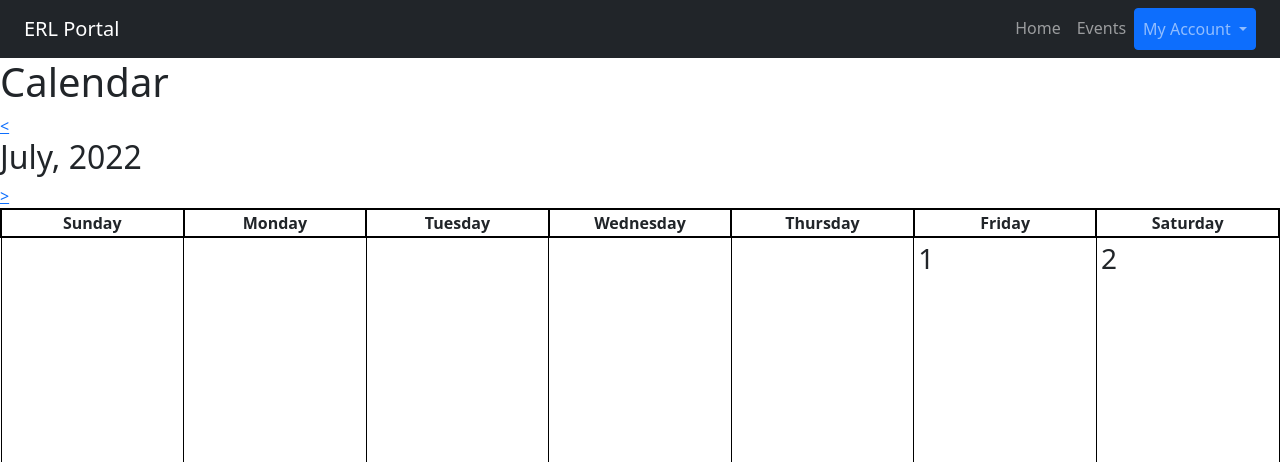
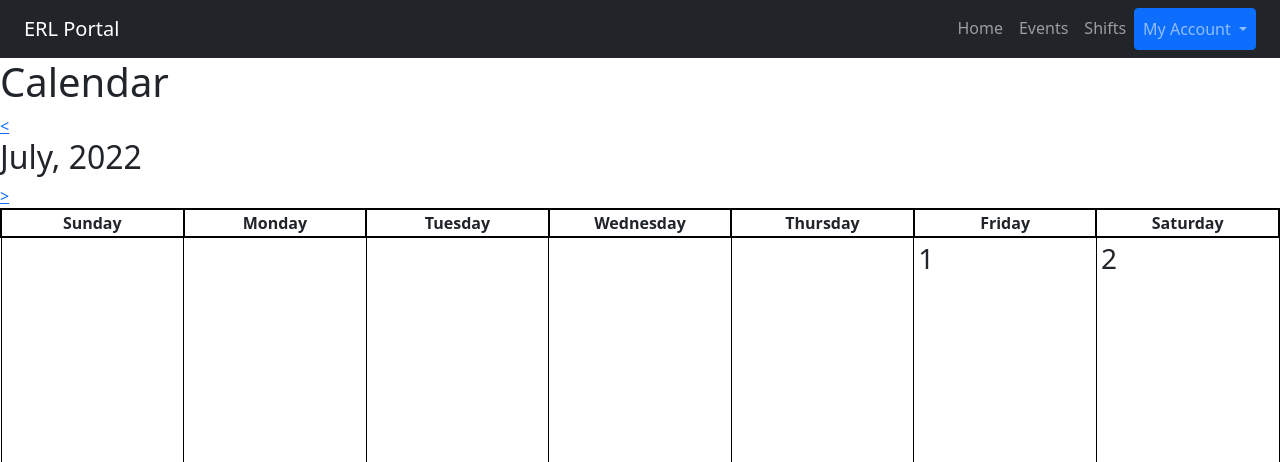
Before and after one commit to matthew-talamantes/ERL-portal, a Django app: page /events/calendar/2022/07/ in a window 1280 px wide. Shown: the top 462 px of the page. Run offline with Django 4.2, Linux system fonts and the light colour scheme; a user stored in the database is signed in; data comes from the database, SQL or seed files in the repository.

Commit message:
Add link to shifts calendar to navbar

```diff
--- a/erlportal/pages/templates/pages/base.html
+++ b/erlportal/pages/templates/pages/base.html
@@ -29,7 +29,9 @@
                 {% now "Y" as year %}
                 {% now "n" as month %}
                 <li class="nav-item"><a class="nav-link"
-                        href="{% url 'events-calendar' year=year  month=month%}">Events</a></li>
+                        href="{% url 'events-calendar' year=year  month=month %}">Events</a></li>
+                <li class="nav-item"><a class="nav-link"
+                        href="{% url 'shifts-calendar' year=year month=month %}">Shifts</a></li>
                 {% if user.is_authenticated %}
                 <li class="nav-item dropdown">
                     <a class="nav-link dropdown-toggle btn btn-primary" href="#" id="navbarDropdown" role="button"
```
